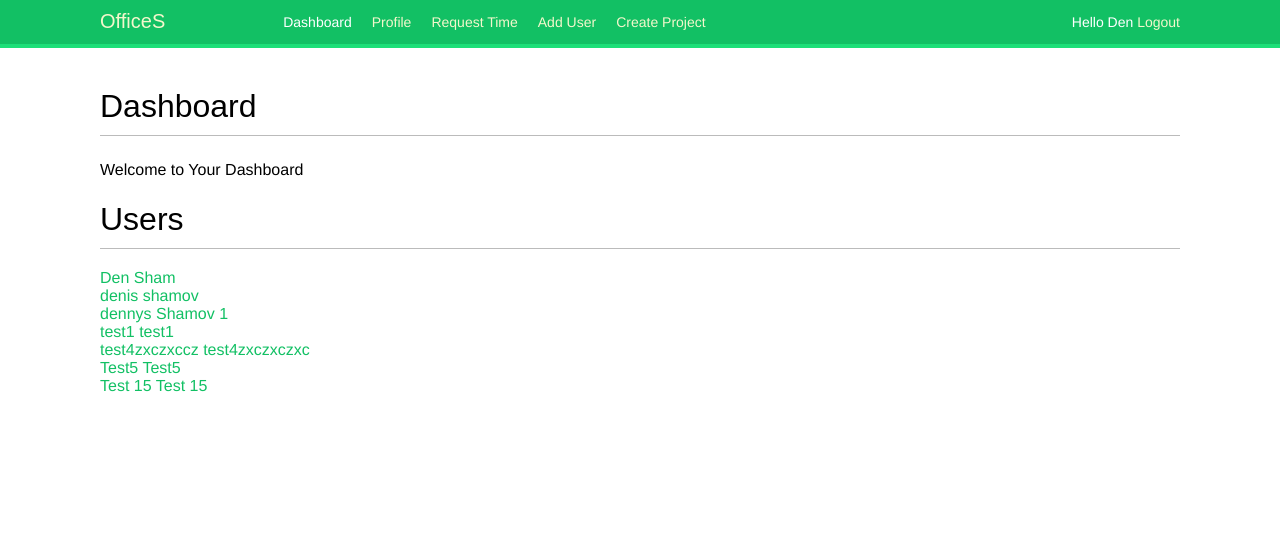
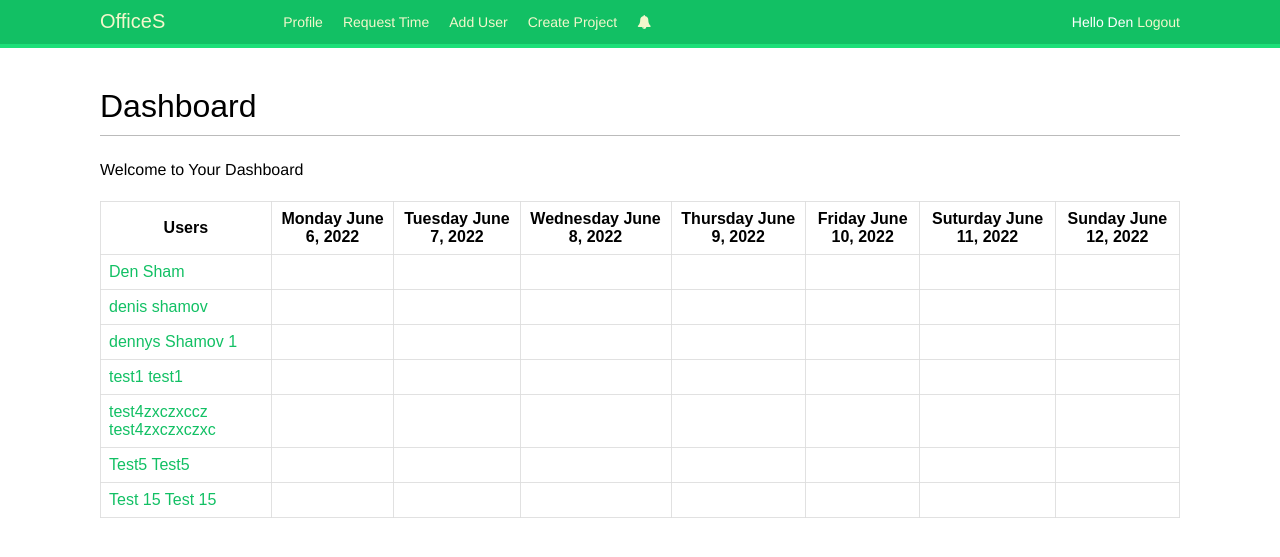
Before and after one commit to denissham/OfficeS, a Django app: page / in a window 1280 px wide. Shown: the top 557 px of the page. Run offline with Django 4.2, Linux system fonts and the light colour scheme; a user stored in the database is signed in; data comes from the database, SQL or seed files in the repository; both versions use the stored data as it was after the commit; some web fonts are replaced.

Commit message:
Added style on dashboard, link to events to review

```diff
--- a/app/offices/models.py
+++ b/app/offices/models.py
@@ -2,6 +2,8 @@
 from django.db import models
 from django.conf import settings
 from phone_field import PhoneField
+import datetime
+from django.urls import reverse
 
 
 class Project(models.Model):
--- a/app/offices/static/css/base.css
+++ b/app/offices/static/css/base.css
@@ -275,3 +275,22 @@ img.user-detail {
     font-style:italic;
     color:#ccc;
 }
+/* tables */
+table {
+    font-family: arial, sans-serif;
+    border-collapse: collapse;
+    width: 100%;
+}
+
+td, th {
+    border: 1px solid #dddd;
+    text-align: center;
+    padding: 8px;
+}
+
+tr:nth-child(even) {
+    background-color: #ffffff;
+}
+#users {
+    text-align: left;
+}
--- a/app/offices/templates/base.html
+++ b/app/offices/templates/base.html
@@ -4,7 +4,7 @@
 <head>
     <title>{% block title %}{% endblock %}</title>
     <link href="{% static "css/base.css" %}" rel="stylesheet">
-
+    <link rel="stylesheet" href="https://cdnjs.cloudflare.com/ajax/libs/font-awesome/4.7.0/css/font-awesome.min.css">
 </head>
 <body>
     <div id="header">
@@ -18,12 +18,9 @@
             {% endfor %}
         </ul>
         {% endif %}
-        <span class="logo">OfficeS</span>
+        <span class="logo"><a href="{% url 'dashboard' %}">OfficeS</a></span>
         {% if request.user.is_authenticated %}
         <ul class="menu">
-            <li {% if section == "dashboard" %} class = "selected"{% endif %}
-            <a href="{% url 'dashboard' %}">Dashboard</a>
-            </li>
             <li>
                 <a href="../../profile/{{ request.user.id }}">Profile</a>
             </li>
@@ -38,8 +35,14 @@
             <li>
                 <a href="{% url 'create_project' %}">Create Project</a>
             </li>
-
-
+            <li>
+                <a href="../../events_to_review/"> <i class="fa fa-bell"></i></a>
+                </li>
+            {% endif %}
+            {% if profile.is_manager == True %}
+            <li>
+            <a href="../../events_to_review/"> <i class="fa fa-bell"></i></a>
+            </li>
             {% endif %}
         </ul>
         {% endif %}
--- a/app/offices/templates/offices/dashboard.html
+++ b/app/offices/templates/offices/dashboard.html
@@ -5,16 +5,37 @@
 {% block content %}
 <h1>Dashboard</h1>
 <p>Welcome to Your Dashboard</p>
-<div id="main" class="users-list">
-    <h1>Users</h1>
-    {% for user in users %}
-        <div class="user">
-            <a href="{{ offices.get_absolute_url }}">
-            </a>
-            <a href="../profile/{{ user.id }}">{{ user.first_name }} {{user.last_name}}</a>
-        </div>
-    {% endfor %}
-</div>
+
+<table>
+    <thead>
+      <tr>
+           <th>Users</th>
+           <th>Monday {{week_dates.0}}</th>
+           <th>Tuesday {{week_dates.1}}</th>
+           <th>Wednesday {{week_dates.2}}</th>
+           <th>Thursday {{week_dates.3}}</th>
+           <th>Friday {{week_dates.4}}</th>
+           <th>Suturday {{week_dates.5}}</th>
+           <th>Sunday {{week_dates.6}}</th>
+      </tr>
+    </thead>
+    <tbody>
+      {% for user in users  %}
+       <tr>
+         <td id="users"><a href="{{ offices.get_absolute_url }}">
+        </a>
+        <a href="../profile/{{ user.id }}">{{ user.first_name }} {{user.last_name}}</a></td>
+        <td></td>
+        <td></td>
+        <td></td>
+        <td></td>
+        <td></td>
+        <td></td>
+        <td></td>
+       </tr></td>
+      {% endfor %}
+    </tbody>
+</table>
 
 
 {% endblock  %}
--- a/app/offices/views.py
+++ b/app/offices/views.py
@@ -6,15 +6,31 @@ from django.contrib.auth.decorators import login_required
 from django.contrib import messages
 from django.contrib.auth.models import User
 
+
 from .models import Profile, Event, Project
-from .forms import LoginForm, UserCreateForm, UserEditForm, ProfileEditForm, EventCreateForm, ProjectCreateForm
+from .forms import *
+import datetime
 
-# Create your views here.
+def calendar():
+    today = datetime.date.today()
+    weekday = today.weekday()
+    start_delta = datetime.timedelta(days=weekday)
+    start_of_week = today - start_delta
+    week_dates = [start_of_week + datetime.timedelta(days=i) for i in range(7)]
+    print(week_dates)
+    return week_dates
+
 @login_required
 def dashboard(request):
+    user = request.user
     users = User.objects.filter(is_active=True)
+    projects = Project.objects.filter(is_active=True)
     print(dict(request.session))
-    # print(users)
+    week_dates = calendar()
+    try:
+        profile = Profile.objects.get(user=user.id)
+    except:
+        pass
     return render(request,
               'offices/dashboard.html',
                   locals()
@@ -41,6 +57,11 @@ def user_login(request):
 
 @login_required
 def create_user(request):
+    user = request.user
+    try:
+        profile = Profile.objects.get(user=user.id)
+    except:
+        pass
     if request.user.is_superuser:
         if request.method == 'POST':
             user_form = UserCreateForm(request.POST)
@@ -61,7 +82,7 @@ def profile_detail(request, id):
     user_me = request.user
     user = get_object_or_404(User, id=id, is_active=True)
     try:
-        profile = Profile.objects.get(user=user)
+        profile_to_show = Profile.objects.get(user=user)
 
         return render(request, 'offices/profile.html', locals())
     except:
@@ -121,6 +142,11 @@ def edit(request, id):
 @login_required(login_url='../../')
 def create_event(request):
     user = request.user
+    try:
+        profile = Profile.objects.get(user=user.id)
+    except:
+        pass
+
     if request.method == 'POST':
         form_event = EventCreateForm(request.POST)
         if form_event.is_valid:
@@ -140,6 +166,10 @@ def create_event(request):
 @login_required(login_url='../../')
 def create_project(request):
     user = request.user
+    try:
+        profile = Profile.objects.get(user=user.id)
+    except:
+        pass
     if request.method == 'POST':
         form_project = ProjectCreateForm(request.POST)
         if user.is_superuser:
@@ -157,10 +187,12 @@ def create_project(request):
 @login_required
 def projects_list(request):
     user = request.user
+    try:
+        profile = Profile.objects.get(user=user.id)
+    except:
+        pass
     if user.is_superuser:
         projects = Project.objects.filter(is_active=True)
-    # print(dict(request.session))
-    # print(users)
     return render(request,
               'offices/projects_list.html',
              )
@@ -200,6 +232,10 @@ def in_review_requests(request):
 @login_required(login_url='../../')
 def event(request, id):
     user = request.user
+    try:
+        profile = Profile.objects.get(user=user.id)
+    except:
+        pass
     event_to_approve = Event.objects.get(id=id)
     return render(request,
               'offices/event.html', locals()
@@ -245,3 +281,12 @@ def reject_event(request,id):
         else:
             messages.error(request, 'You are not a manager')
             return redirect('../../')
+
+def show_users_by_project(request, project_id):
+
+    profiles = Profile.objects.get(project_fk=project_id)
+
+    return render(request,
+              'offices/dashboard.html',
+                  locals()
+             )
```
Also changed, not shown: app/offices/templates/offices/profile.html (+8 -8 lines), app/db.sqlite3.
